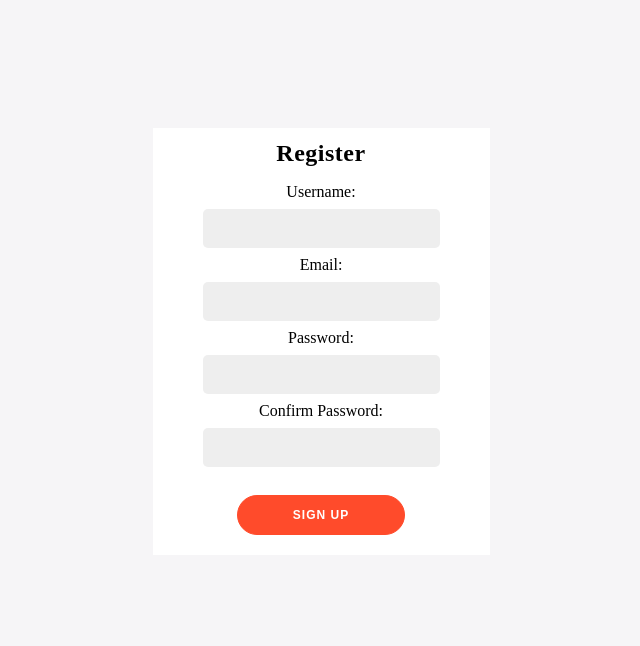
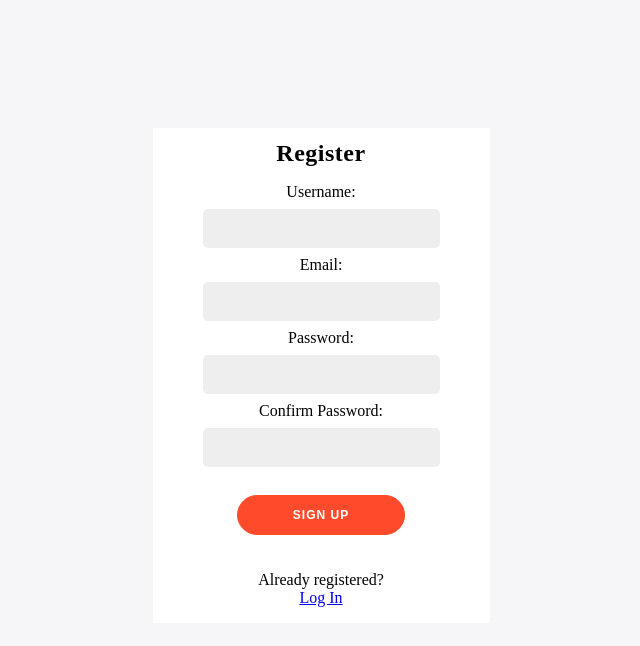
Before and after one commit to TouficAlRifaii/WebFinalProject, a React (Create React App) app: page / in a window 1280 px wide. Shown: the top 646 px of the page, without its empty margins (319-959 px from the left). Built offline with nearby package versions, Linux system fonts and the light colour scheme.

Commit message:
Frontend: Adding a tag to Log in

```diff
--- a/src/Register.js
+++ b/src/Register.js
@@ -9,7 +9,8 @@ import { FontAwesomeIcon } from "@fortawesome/react-fontawesome";
 const USER_REGEX = /^[a-zA-Z][a-zA-Z0-9-_]{3,23}$/;
 const PASSWORD_REGEX =
   /^(?=.*[a-z])(?=.*[A-Z])(?=.*[0-9])(?=.*[!@#$%]).{8,24}$/;
-const EMAIL_REGEX = /^[a-zA-Z0-9.!#$%&'*+/=?^_`{|}~-]+@[a-zA-Z0-9-]+(?:\.[a-zA-Z0-9-]+)*$/;
+const EMAIL_REGEX =
+  /^[a-zA-Z0-9.!#$%&'*+/=?^_`{|}~-]+@[a-zA-Z0-9-]+(?:\.[a-zA-Z0-9-]+)*$/;
 
 const Register = () => {
   const userRef = useRef();
@@ -211,11 +212,20 @@ const Register = () => {
 
         <button
           disabled={
-            !validName || !validPassword || !validMatchPassword ? true : false
+            !validName || !validPassword || !validMatchPassword || !validEmail
+              ? true
+              : false
           }
         >
           Sign Up
         </button>
+        <p>
+          Already registered? <br />
+          <span className="line">
+            {/* I'll put a router link here later */}
+            <a href="#">Log In</a>
+          </span>
+        </p>
       </form>
     </section>
   );
```
